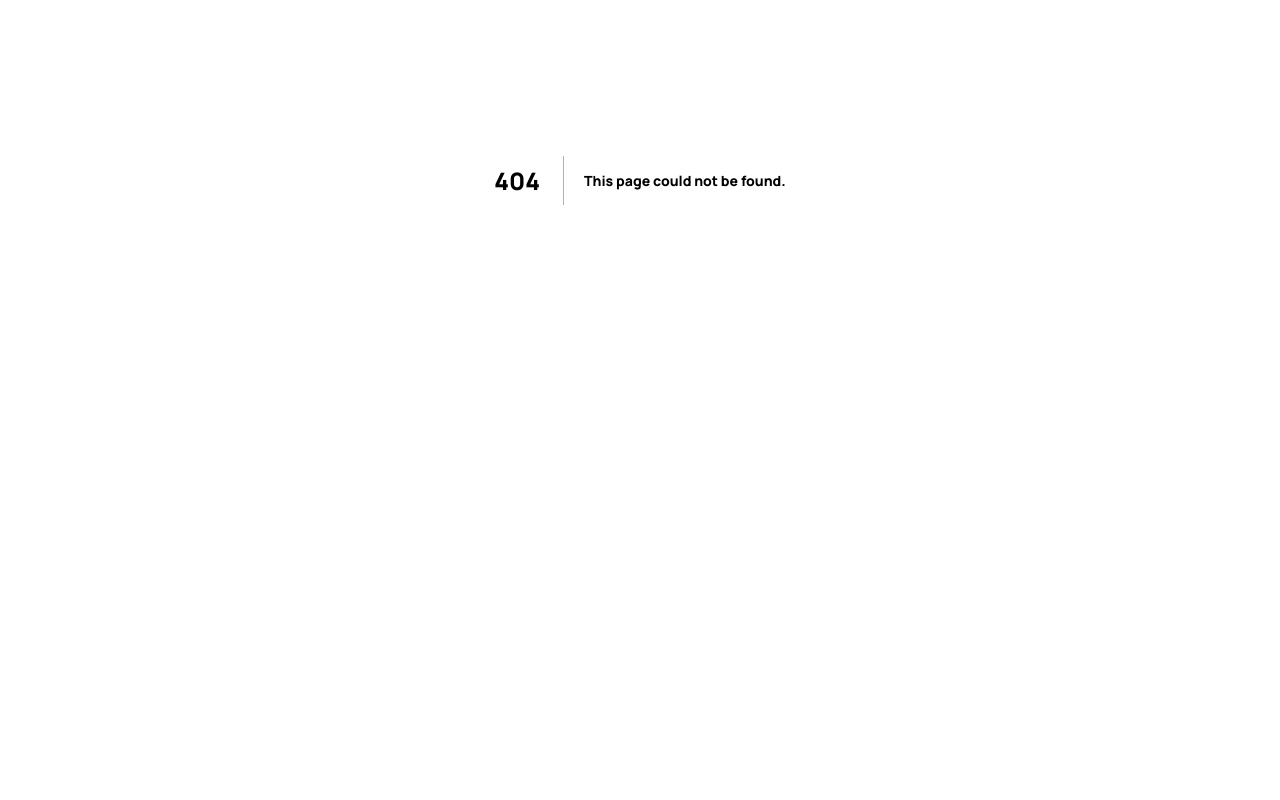
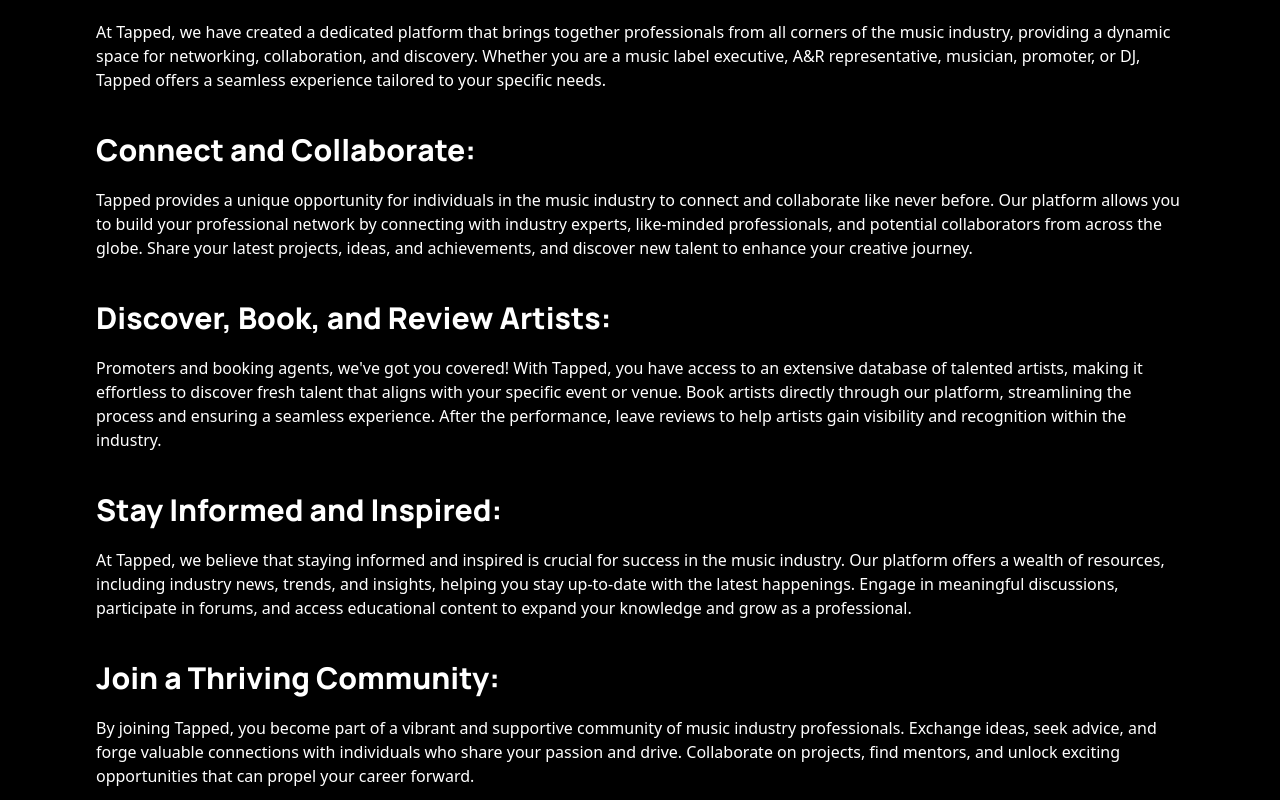
Before and after one commit to jonaylor89/tapped-webapp, a Next.js app: page /about in a window 1280 px wide. Before the commit this address had no page. Shown: the part 220-1020 px from the top of the page. Before the commit the page ends 800 px from the top, so only its background shows below. Built offline with nearby package versions, Linux system fonts and the light colour scheme.

Commit message:
learn more

```diff
--- a/src/components/landing.tsx
+++ b/src/components/landing.tsx
@@ -1,14 +1,7 @@
 import Image from "next/image";
-
-import {
-    GooglePlayButton,
-    AppStoreButton,
-} from "@/components/react-mobile-app-button";
+import Link from "next/link";
 
 export default function Landing() {
-
-    const appleUrl = "https://testflight.apple.com/join/TbVZMGhA"
-    const googleUrl = "https://play.google.com/store/apps/details?id=com.intheloopstudio"
 
     return (
         <>
@@ -35,14 +28,15 @@
                         </div>
 
                         <div className="flex justify-center items-center flex-col md:flex-row gap-4 md:justify-start">
-                            <GooglePlayButton
-                                url={googleUrl}
-                                theme={"dark"}
-                            />
-                            <AppStoreButton
-                                url={appleUrl}
-                                theme={"dark"}
-                            />
+                            <Link href="/download">
+                                <button className="bg-gray-800 hover:bg-gray-400 text-gray-300 hover:text-gray-800 font-bold py-2 px-4 rounded inline-flex items-center">
+                                    <svg className="fill-current w-4 h-4 mr-2" xmlns="http://www.w3.org/2000/svg" viewBox="0 0 20 20"><path d="M13 8V2H7v6H2l8 8 8-8h-5zM0 18h20v2H0v-2z" /></svg>
+                                    <span>Download</span>
+                                </button>
+                            </Link>
+                            <Link href="/about">
+                                <button className="hover:font-bold">Learn More</button>
+                            </Link>
                         </div>
                     </div>
                 </div>
--- /dev/null
+++ b/src/pages/about.tsx
@@ -0,0 +1,88 @@
+
+export default function About() {
+    return (
+        <>
+            <div className="pl-24 pr-24">
+                <h1 className="text-6xl mb-10 mt-20 text-center">
+                    Welcome to Tapped: The Premier Music Industry Network!
+                </h1>
+
+                <div>
+                    At Tapped, we have created a dedicated platform that brings together
+                    professionals from all corners of the music industry, providing a
+                    dynamic space for networking, collaboration, and discovery.
+                    Whether you are a music label executive, A&R representative,
+                    musician, promoter, or DJ, Tapped offers a
+                    seamless experience tailored to your specific needs.
+                </div>
+                <h2 className="text-3xl mt-10 mb-5">
+                    Connect and Collaborate:
+                </h2>
+                <div>
+                    Tapped provides a unique opportunity for individuals in the music
+                    industry to connect and collaborate like never before.
+                    Our platform allows you to build your professional network by
+                    connecting with industry experts, like-minded professionals,
+                    and potential collaborators from across the globe.
+                    Share your latest projects, ideas, and achievements,
+                    and discover new talent to enhance your creative journey.
+                </div>
+
+                <h2 className="text-3xl mt-10 mb-5">
+                    Discover, Book, and Review Artists:
+                </h2>
+                <div>
+                    Promoters and booking agents, we&apos;ve got you covered!
+                    With Tapped, you have access to an extensive database of
+                    talented artists, making it effortless to discover fresh talent
+                    that aligns with your specific event or venue.
+                    Book artists directly through our platform, streamlining the
+                    process and ensuring a seamless experience. After the performance,
+                    leave reviews to help artists gain visibility and recognition within
+                    the industry.
+                </div>
+
+                <h2 className="text-3xl mt-10 mb-5">
+                    Stay Informed and Inspired:
+                </h2>
+                <div>
+                    At Tapped, we believe that staying informed and inspired is
+                    crucial for success in the music industry.
+                    Our platform offers a wealth of resources, including industry
+                    news, trends, and insights, helping you stay up-to-date with
+                    the latest happenings. Engage in meaningful discussions,
+                    participate in forums, and access educational content to
+                    expand your knowledge and grow as a professional.
+                </div>
+
+                <h2 className="text-3xl mt-10 mb-5">
+                    Join a Thriving Community:
+                </h2>
+                <div>
+                    By joining Tapped, you become part of a vibrant and supportive
+                    community of music industry professionals. Exchange ideas,
+                    seek advice, and forge valuable connections with individuals
+                    who share your passion and drive. Collaborate on projects,
+                    find mentors, and unlock exciting opportunities that can
+                    propel your career forward.
+                </div>
+
+                <h2 className="text-3xl mt-10 mb-5">
+                    FAQ:
+                </h2>
+                Q: How do I join Tapped?
+                <br /> A: Signing up for Tapped is quick and easy! Simply visit our website and create your account to start connecting with professionals in the music industry.
+
+                <br /> Q: Is Tapped only for established professionals, or can newcomers join too?
+                <br /> A: Tapped welcomes professionals at all stages of their music careers. Whether you&apos;re a seasoned executive or a budding artist, our platform offers valuable resources and opportunities for everyone.
+
+                <br /> Q: Is Tapped available as a mobile app?
+                <br /> A: Yes! Tapped is available as a mobile app for both iOS and Android devices, ensuring that you can stay connected and engaged while on the go.
+
+                <div>
+                    Join Tapped today and unlock the full potential of your music industry career. Connect, collaborate, and discover new opportunities that will elevate your professional journey. Together, let&apos;s shape the future of the music industry!
+                </div>
+            </div>
+        </>
+    );
+}
--- /dev/null
+++ b/src/pages/download.tsx
@@ -0,0 +1,36 @@
+import Image from "next/image";
+import { AppStoreButton, GooglePlayButton } from "@/components/react-mobile-app-button";
+
+export default function Download() {
+    const appleUrl = "https://testflight.apple.com/join/TbVZMGhA"
+    const googleUrl = "https://play.google.com/store/apps/details?id=com.intheloopstudio"
+
+    return (
+        <>
+            <div
+                className="flex flex-col justify-center h-screen bg-gradient-to-r from-blue-500 to-cyan-500"
+            >
+                <div
+                    className="flex justify-center items-center pb-16"
+                >
+
+                <Image
+                    src="/images/icon_1024.png"
+                    alt="tapped logo"
+                    width={200}
+                    height={200} />
+                </div>
+                <div className="flex justify-center items-center flex-col md:flex-row gap-4">
+                    <GooglePlayButton
+                        url={googleUrl}
+                        theme={"dark"}
+                    />
+                    <AppStoreButton
+                        url={appleUrl}
+                        theme={"dark"}
+                    />
+                </div>
+            </div>
+        </>
+    );
+}
```
